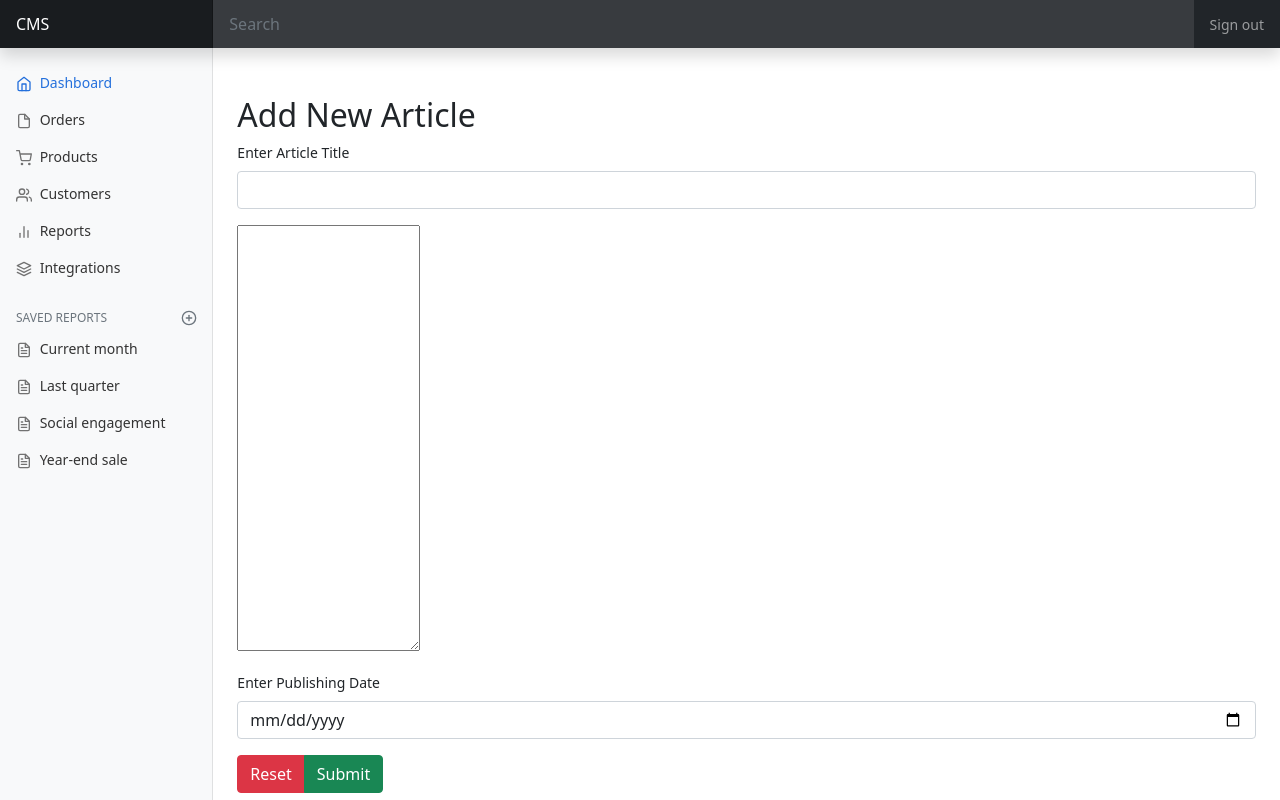
After one commit to AkrmEdm/dynamic_cms, a PHP site: page /php-cms/posts/create.php in a window 1280 px wide. The commit adds this page. Run offline with PHP 8.4, Linux system fonts and the light colour scheme; some libraries are stand-ins or nearby versions.

Commit message:
form created & create article view added

```diff
--- a/partials/footer.php
+++ b/partials/footer.php
@@ -10,10 +10,21 @@
     crossorigin="<?= $domain ?>/js/bootstrap.bundle.min.js"></script> -->
 
   <script src="<?= $domain ?>/js/bootstrap.bundle.min.js"></script>
+  <script src="<?= $domain ?>/js/feather.min.js"></script>
+  <script src="<?= $domain ?>/js/dashboard.js"></script>
 
-  <script src="<?= $domain ?>/js/feather.min.js"></script>
+  <!-- Tiny MCE -->
+  <script>
+    tinymce.init({
+      selector: 'textarea',
+      plugins: 'a11ychecker advcode casechange export formatpainter linkchecker autolink lists checklist media mediaembed pageembed permanentpen powerpaste table advtable tinycomments tinymcespellchecker',
+      toolbar: 'a11ycheck addcomment showcomments casechange checklist code export formatpainter pageembed permanentpen table',
+      toolbar_mode: 'floating',
+      tinycomments_mode: 'embedded',
+      tinycomments_author: 'Author name',
+   });
+  </script>
 
-  <script src="<?= $domain ?>/js/dashboard.js"></script>
 </body>
 
 </html>
--- a/partials/header.php
+++ b/partials/header.php
@@ -18,6 +18,8 @@ $domain ='http://localhost/php-cms/';
   <link rel="canonical" href="https://getbootstrap.com/docs/5.1/examples/dashboard/">
 
 
+  <!-- Tiny MCE -->
+  <script src="https://cdn.tiny.cloud/1/t7lsocji9prze8b8ssenauzssy03opw6rdypsr9bxb2amoe4/tinymce/5/tinymce.min.js" referrerpolicy="origin"></script>
 
   <!-- Bootstrap core CSS -->
   <!-- <link href="../css/bootstrap.min.css" rel="stylesheet"
--- /dev/null
+++ b/posts/_form.php
@@ -0,0 +1,20 @@
+
+  <div class="mb-3">
+    <label for="title" class="form-label">Enter Article Title</label>
+    <input type="text" class="form-control" id="title" name="title">
+  </div>
+
+
+<textarea name="content" rows="20">
+
+</textarea>
+
+<div class="mb-3 mt-3">
+    <label for="published_date" class="form-label">Enter Publishing Date</label>
+    <input type="date" class="form-control" id="published_date" name="published_date">
+</div>
+
+<div class="btn-group" role="group" aria-label="Basic mixed styles example">
+    <button type="reset" class="btn btn-danger">Reset</button>
+    <button type="submit" class="btn btn-success">Submit</button>
+</div>
--- /dev/null
+++ b/posts/create.php
@@ -0,0 +1,17 @@
+<?php
+    include('../partials/header.php');
+    include('../partials/sidebar.php');
+    include('../database.php');
+?>
+
+<main class="col-md-9 ms-sm-auto col-lg-10 px-md-4">
+
+    <h1 class="h2 mt-5">Add New Article</h1>
+
+    <form action="<?= $domain ?>/posts/store.php" method="POST">
+        <?php include("_form.php"); ?>
+    </form>
+
+</main>
+
+<?php include('../partials/footer.php'); ?>
--- /dev/null
+++ b/posts/store.php
@@ -0,0 +1,3 @@
+<?php
+
+var_dump($_POST);
```
